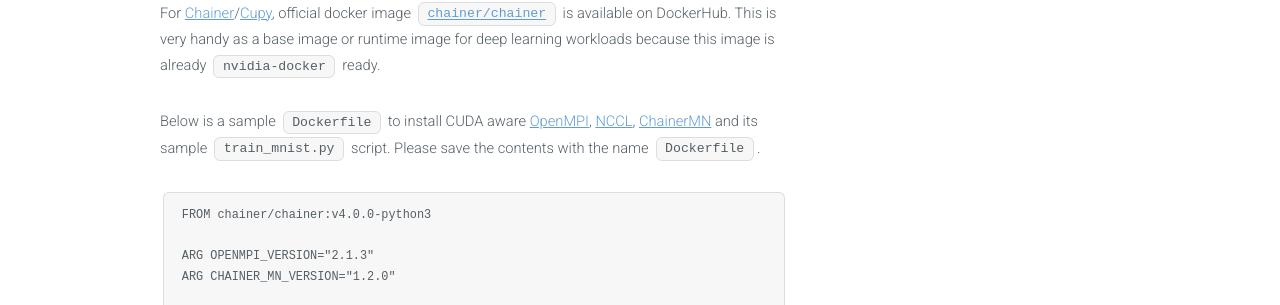
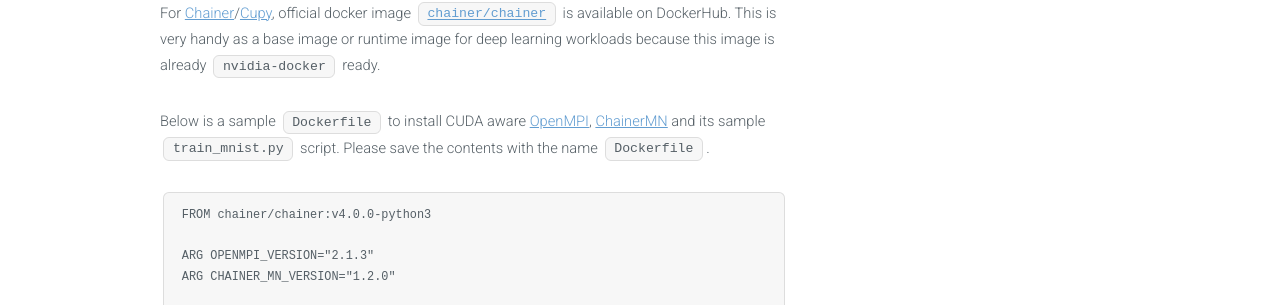
Before and after one commit to chainer/chainer.org, a Jekyll site: the page built from _posts/2018-05-10-chainermn-on-kubernetes.md, in a window 1280 px wide and 900 px high, scrolled down 1352 px. Shown: the part 148-453 px from the top of the window. Built offline with Jekyll 4.4.1, drawn with Linux system fonts in a browser that asks for light colours.

Commit message:
delete NCCL installation from sentence because base container already includes it.

````diff
--- a/_posts/2018-05-10-chainermn-on-kubernetes.md
+++ b/_posts/2018-05-10-chainermn-on-kubernetes.md
@@ -35,7 +35,7 @@
 
 For [Chainer](https://chainer.org/)/[Cupy](https://cupy.chainer.org/), official docker image [`chainer/chainer`](https://hub.docker.com/r/chainer/chainer/) is available on DockerHub.  This is very handy as a base image or runtime image for deep learning workloads because this image is already `nvidia-docker` ready.
 
-Below is a sample `Dockerfile` to install CUDA aware [OpenMPI](https://www.open-mpi.org/), [NCCL](https://developer.nvidia.com/nccl), [ChainerMN](https://github.com/chainer/chainermn) and its sample `train_mnist.py` script.  Please save the contents with the name `Dockerfile`.
+Below is a sample `Dockerfile` to install CUDA aware [OpenMPI](https://www.open-mpi.org/), [ChainerMN](https://github.com/chainer/chainermn) and its sample `train_mnist.py` script.  Please save the contents with the name `Dockerfile`.
 
 ```
 FROM chainer/chainer:v4.0.0-python3
````
